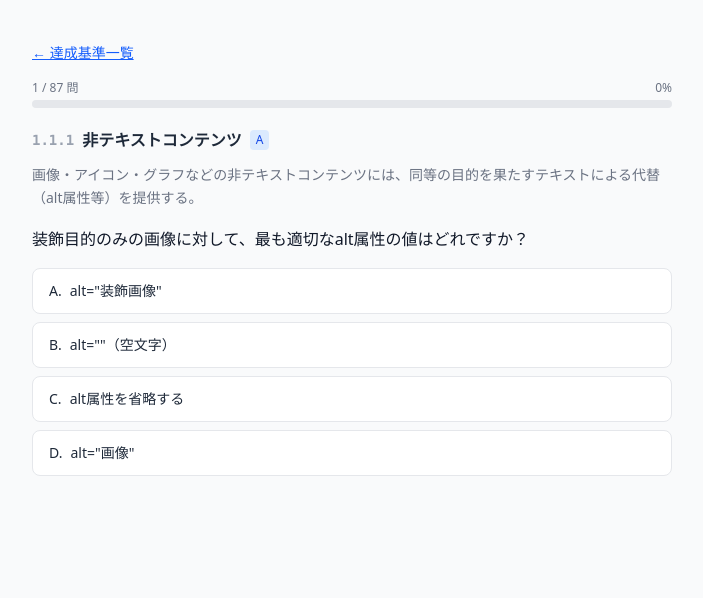
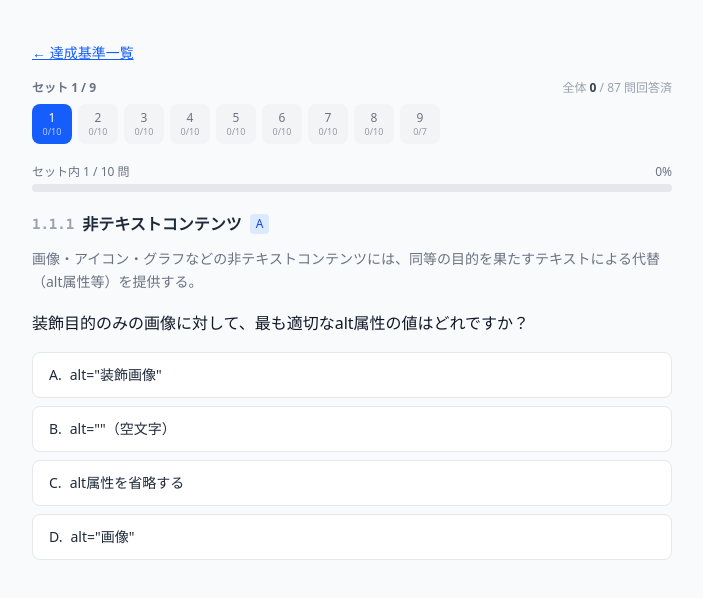
Before and after one commit to haribooooom/a11y-learning, a React (Vite) app: page /a11y-learning/wcag/quiz in a window 1280 px wide. Shown: the top 598 px of the page, without its empty margins (288-991 px from the left). Built offline with nearby package versions, Linux system fonts and the light colour scheme.

Commit message:
feat: クイズを10問ずつのセット制に変更、ステッパーと回答済数を表示

```diff
--- a/src/pages/WcagQuiz.tsx
+++ b/src/pages/WcagQuiz.tsx
@@ -5,6 +5,7 @@ import { ExplanationBox } from "../components/ExplanationBox"
 import { ProgressBar } from "../components/ProgressBar"
 
 const STORAGE_KEY = "a11y-wcag-progress"
+const SET_SIZE = 10
 
 type WcagProgress = {
   id: string
@@ -47,54 +48,92 @@ export function WcagQuiz() {
     [levelFilter]
   )
 
-  const [index, setIndex] = useState(0)
+  const total = questions.length
+  const totalSets = Math.ceil(total / SET_SIZE)
+
+  const [setIndex, setSetIndex] = useState(0)
+  const [withinIndex, setWithinIndex] = useState(0)
   const [selected, setSelected] = useState<number | null>(null)
-  const [score, setScore] = useState(0)
-  const [done, setDone] = useState(false)
+  const [setScore, setSetScore] = useState(0)
+  const [setDone, setSetDone] = useState(false)
 
-  const current = questions[index]
-  const total = questions.length
+  const [allProgress, setAllProgress] = useState<WcagProgress[]>(() => loadWcagProgress())
+  const answeredIds = useMemo(
+    () => new Set(allProgress.map((p) => p.id)),
+    [allProgress]
+  )
+
+  const setStart = setIndex * SET_SIZE
+  const setEnd = Math.min(setStart + SET_SIZE, total)
+  const setQuestions = questions.slice(setStart, setEnd)
+  const setTotal = setQuestions.length
+
+  const current = setQuestions[withinIndex]
   const isAnswered = selected !== null
-  const isCorrect = selected === current.answer
+  const isCorrect = selected === current?.answer
+
+  const totalAnswered = useMemo(
+    () => questions.filter((q) => answeredIds.has(q.id)).length,
+    [questions, answeredIds]
+  )
 
   const handleAnswer = useCallback(
     (i: number) => {
       if (isAnswered) return
       setSelected(i)
       const correct = i === current.answer
-      if (correct) setScore((s) => s + 1)
-      saveWcagProgress({ id: current.id, isCorrect: correct, answeredAt: new Date().toISOString() })
+      if (correct) setSetScore((s) => s + 1)
+      const p: WcagProgress = { id: current.id, isCorrect: correct, answeredAt: new Date().toISOString() }
+      saveWcagProgress(p)
+      setAllProgress((prev) => [...prev, p])
     },
     [isAnswered, current]
   )
 
   function handleNext() {
-    if (index + 1 >= total) {
-      setDone(true)
+    if (withinIndex + 1 >= setTotal) {
+      setSetDone(true)
     } else {
-      setIndex((i) => i + 1)
+      setWithinIndex((i) => i + 1)
       setSelected(null)
     }
   }
 
-  if (done) {
-    const pct = Math.round((score / total) * 100)
+  function jumpToSet(idx: number) {
+    setSetIndex(idx)
+    setWithinIndex(0)
+    setSelected(null)
+    setSetScore(0)
+    setSetDone(false)
+  }
+
+  // セット完了画面
+  if (setDone) {
+    const isLastSet = setIndex + 1 >= totalSets
+    const pct = Math.round((setScore / setTotal) * 100)
+    const newAnswered = questions.filter((q) => answeredIds.has(q.id)).length
     return (
       <main className="max-w-2xl mx-auto px-4 py-10">
-        <h1 className="text-xl font-bold text-gray-900 mb-2">
-          テスト完了{levelFilter ? ` — ${LEVEL_LABEL[levelFilter]}` : ""}
+        <h1 className="text-xl font-bold text-gray-900 mb-1">
+          セット {setIndex + 1} 完了{levelFilter ? ` — ${LEVEL_LABEL[levelFilter]}` : ""}
         </h1>
         <p className="text-4xl font-bold text-blue-600 mb-1">
-          {score} <span className="text-xl text-gray-400">/ {total}</span>
+          {setScore} <span className="text-xl text-gray-400">/ {setTotal}</span>
         </p>
-        <p className="text-sm text-gray-500 mb-8">正答率 {pct}%</p>
+        <p className="text-sm text-gray-500 mb-2">正答率 {pct}%</p>
+        <p className="text-sm text-gray-400 mb-8">
+          全体: {newAnswered} / {total} 問回答済
+        </p>
         <div className="flex flex-wrap gap-3">
-          <Link
-            to="/"
-            className="px-4 py-2 rounded-lg bg-blue-600 text-white text-sm font-medium hover:bg-blue-700 focus-visible:outline-2 focus-visible:outline-offset-2 focus-visible:outline-blue-600"
-          >
-            ホームに戻る
-          </Link>
+          {!isLastSet && (
+            <button
+              type="button"
+              onClick={() => jumpToSet(setIndex + 1)}
+              className="px-4 py-2 rounded-lg bg-blue-600 text-white text-sm font-medium hover:bg-blue-700 focus-visible:outline-2 focus-visible:outline-offset-2 focus-visible:outline-blue-600"
+            >
+              次のセットへ（{setIndex + 2}/{totalSets}）
+            </button>
+          )}
           <Link
             to="/"
             className="px-4 py-2 rounded-lg border border-gray-300 text-sm text-gray-700 hover:bg-gray-50 focus-visible:outline-2 focus-visible:outline-offset-2 focus-visible:outline-blue-600"
@@ -117,10 +156,55 @@ export function WcagQuiz() {
         </Link>
       </nav>
 
+      {/* ステッパー */}
+      <div className="mb-5">
+        <div className="flex items-center justify-between mb-2">
+          <span className="text-xs font-semibold text-gray-500">
+            セット {setIndex + 1} / {totalSets}
+          </span>
+          <span className="text-xs text-gray-400">
+            全体 <span className="font-semibold text-gray-700">{totalAnswered}</span> / {total} 問回答済
+          </span>
+        </div>
+        <div className="flex flex-wrap gap-1.5" role="list" aria-label="セット一覧">
+          {Array.from({ length: totalSets }, (_, i) => {
+            const start = i * SET_SIZE
+            const end = Math.min(start + SET_SIZE, total)
+            const setQs = questions.slice(start, end)
+            const answeredInSet = setQs.filter((q) => answeredIds.has(q.id)).length
+            const isComplete = answeredInSet === setQs.length
+            const isCurrent = i === setIndex
+            return (
+              <button
+                key={i}
+                type="button"
+                role="listitem"
+                onClick={() => jumpToSet(i)}
+                aria-current={isCurrent ? "step" : undefined}
+                className={[
+                  "flex flex-col items-center justify-center w-10 h-10 rounded-lg text-xs font-medium transition-colors focus-visible:outline-2 focus-visible:outline-offset-2 focus-visible:outline-blue-600",
+                  isCurrent
+                    ? "bg-blue-600 text-white"
+                    : isComplete
+                    ? "bg-green-100 text-green-700 hover:bg-green-200"
+                    : answeredInSet > 0
+                    ? "bg-blue-50 text-blue-700 hover:bg-blue-100"
+                    : "bg-gray-100 text-gray-500 hover:bg-gray-200",
+                ].join(" ")}
+              >
+                <span>{i + 1}</span>
+                <span className="text-[9px] opacity-70">{answeredInSet}/{setQs.length}</span>
+              </button>
+            )
+          })}
+        </div>
+      </div>
+
+      {/* セット内進捗 */}
       <div className="mb-5">
         <ProgressBar
-          value={index / total}
-          label={`${index + 1} / ${total} 問`}
+          value={withinIndex / setTotal}
+          label={`セット内 ${withinIndex + 1} / ${setTotal} 問`}
         />
       </div>
 
@@ -190,7 +274,7 @@ export function WcagQuiz() {
             onClick={handleNext}
             className="mt-4 px-6 py-2 rounded-lg bg-blue-600 text-white text-sm font-medium hover:bg-blue-700 focus-visible:outline-2 focus-visible:outline-offset-2 focus-visible:outline-blue-600"
           >
-            {index + 1 >= total ? "結果を見る" : "次の達成基準"}
+            {withinIndex + 1 >= setTotal ? "セット結果を見る" : "次の達成基準"}
           </button>
         </>
       )}
```
